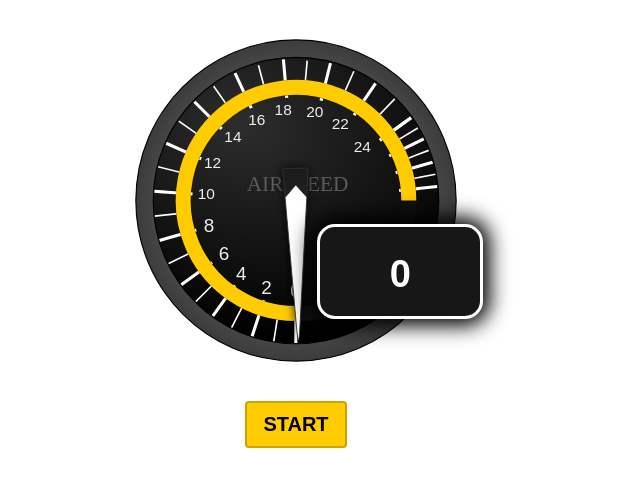
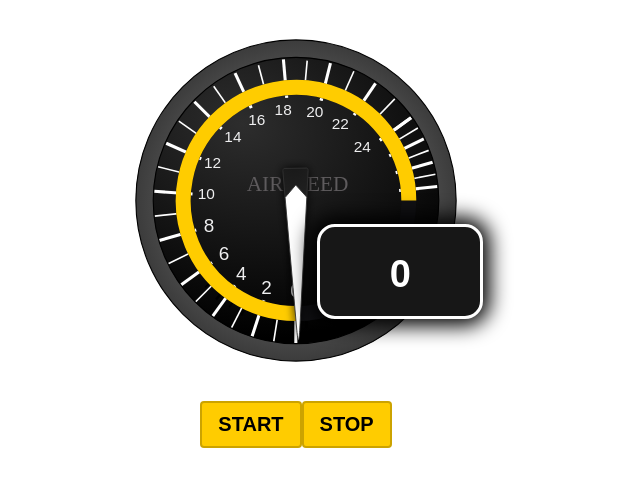
Before and after one commit to bharathsvri/speedometer, a plain HTML site: page index.html in a window 1280 px wide. Shown: the whole page, without its empty margins (344-984 px from the left). Drawn offline with Linux system fonts and the light colour scheme.

Commit message:
Update index.html

```diff
--- a/index.html
+++ b/index.html
@@ -13,6 +13,7 @@
     </div>
     <div class="button">
       <button class="start" onclick="start()">START</button>
+      <button class="start" onclick="location.reload()">STOP</button>
     </div>
 
     <script src="index.js"></script>
```
